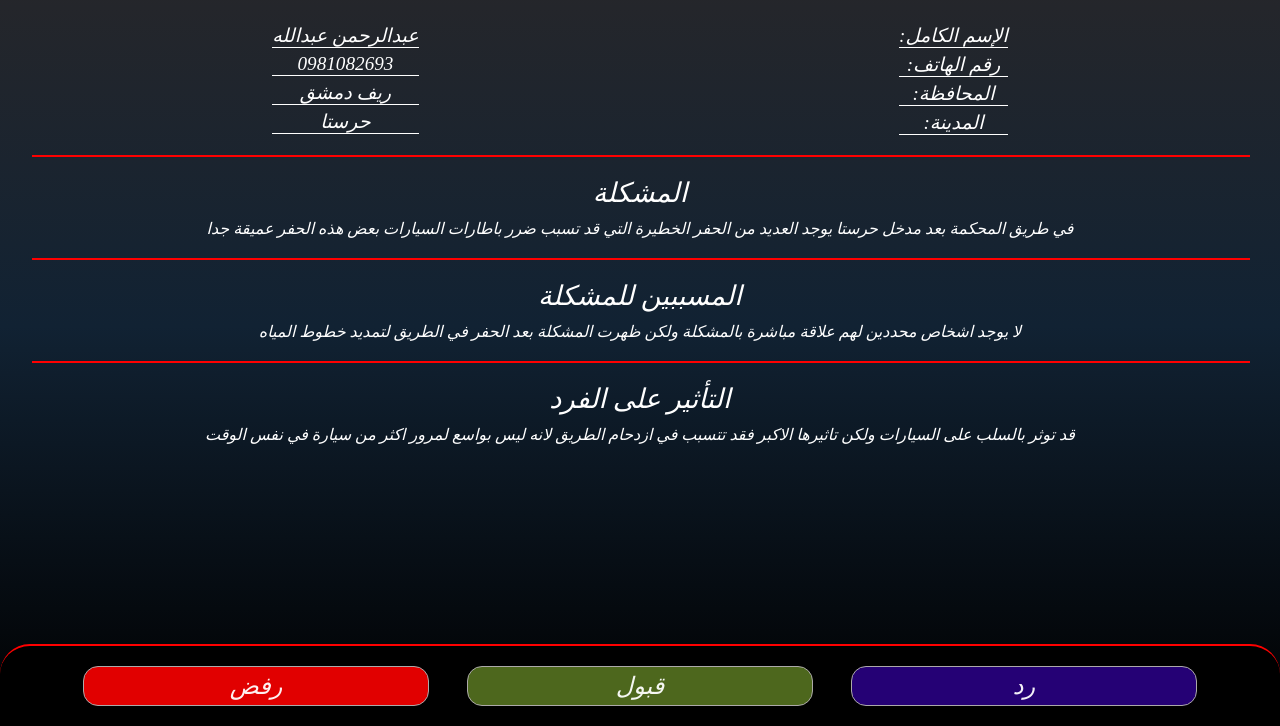
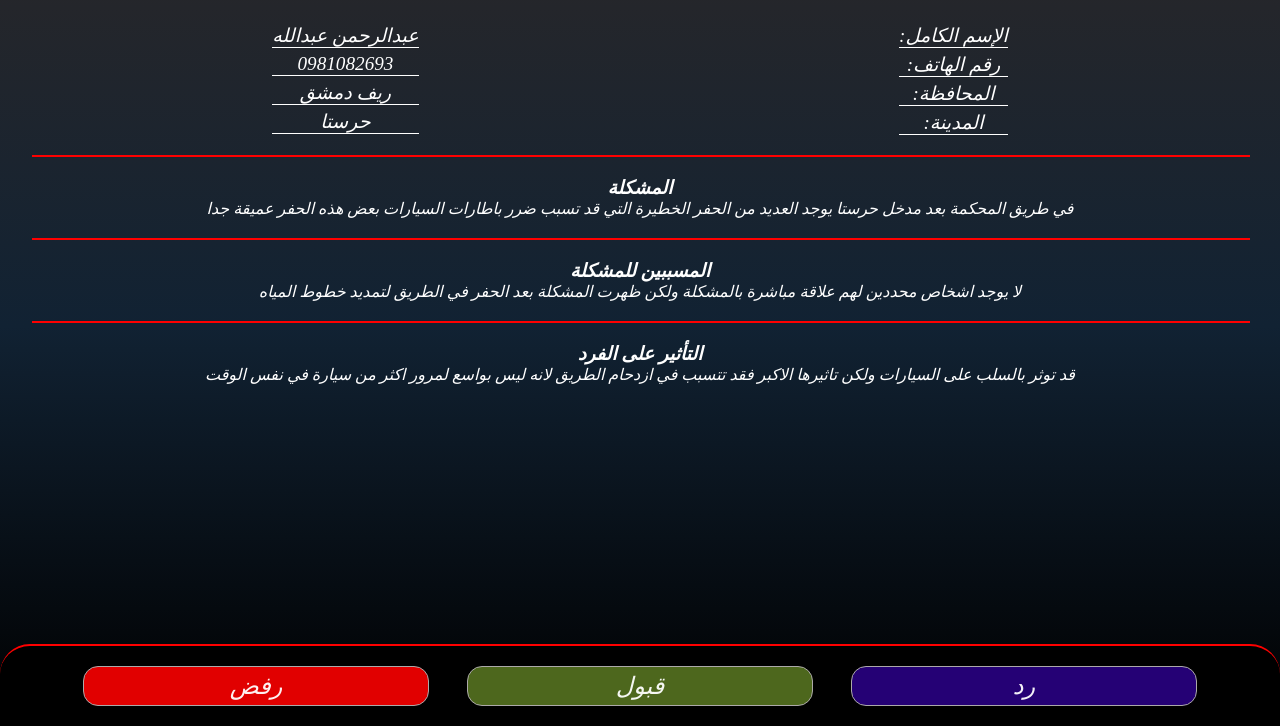
Before and after one commit to Abood-SyR/test, a plain HTML site: page index.html in a window 1280 px wide. Shown: the part 74-800 px from the top of the page. Drawn offline with Linux system fonts and the light colour scheme.

Commit message:
Update re_info.css

```diff
--- a/re_info.css
+++ b/re_info.css
@@ -54,11 +54,7 @@ hr{
     margin-bottom: 20px;
 }
 
-h3{
-    font-size: 1.7em;
-    font-weight: 300;
-    margin-bottom: 10px;
-}
+
 
 #actions{
     width: 100%;
```
